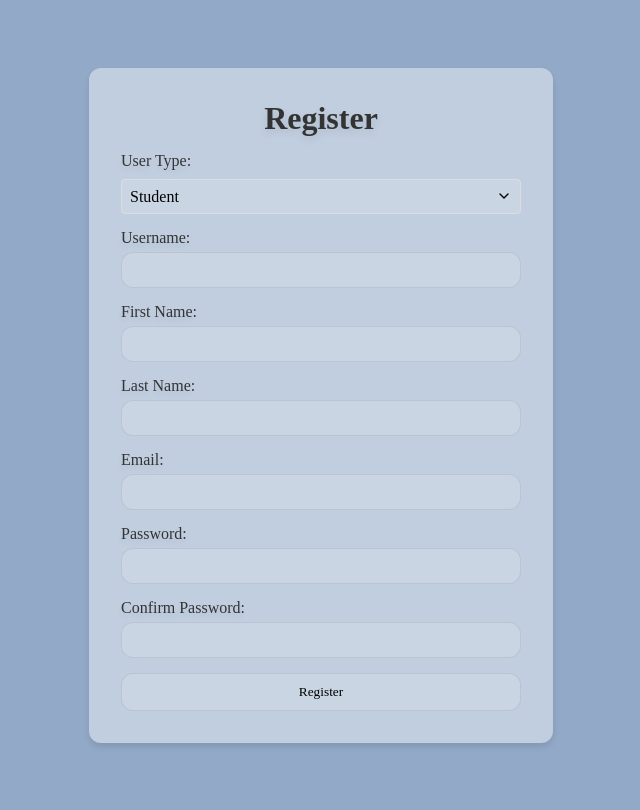
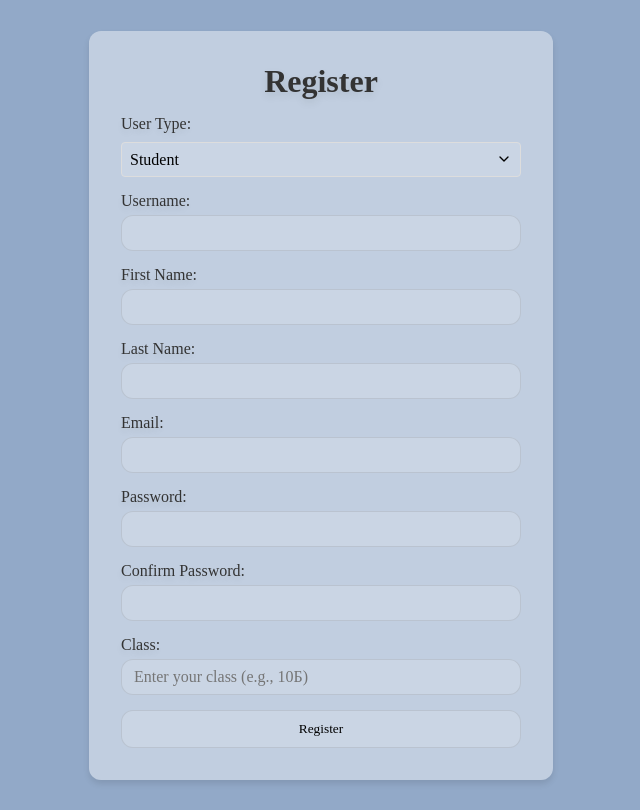
Before and after one commit to Asterix-Tech-Academy/astrix-classwork-frontend, a React (Vite) app: page /register in a window 1280 px wide. Shown: the whole page, without its empty margins (319-959 px from the left). Built offline with nearby package versions, Linux system fonts and the light colour scheme; a web font is replaced by a local one.

Commit message:
fix register request

```diff
--- a/src/backend/apiHelper.js
+++ b/src/backend/apiHelper.js
@@ -1,6 +1,5 @@
 const API_URL = 'http://localhost:8080';
 
-// Helper function for API calls
 const apiRequest = async (endpoint, method = 'GET', body = null) => {
   const headers = {
     'Content-Type': 'application/json'
--- a/src/components/Auth/Register.jsx
+++ b/src/components/Auth/Register.jsx
@@ -9,12 +9,13 @@ const Register = () => {
     username: '',
     password: '',
     confirmPassword: '',
-    userType: 'student',
+    role: 'student',
     firstName: '',
     lastName: '',
     classroom: '',
     isClassTeacher: false,
-    classTeacherOf: ''
+    classTeacherOf: '',
+    studentClass: '' // Adding new field for student's class
   });
   const [isLoading, setIsLoading] = useState(false);
   const [error, setError] = useState(null);
@@ -43,17 +44,19 @@ const Register = () => {
         email: formData.email,
         username: formData.username,
         password: formData.password,
-        userType: formData.userType,
+        role: formData.role,
         firstName: formData.firstName,
         lastName: formData.lastName
       };
 
-      if (formData.userType === 'teacher') {
+      if (formData.role === 'teacher') {
         userData.classroom = formData.classroom;
         userData.isClassTeacher = formData.isClassTeacher;
         if (formData.isClassTeacher) {
           userData.classTeacherOf = formData.classTeacherOf;
         }
+      } else if (formData.role === 'student') {
+        userData.studentClass = formData.studentClass; // Add student class to userData
       }
 
       const response = await register(userData);
@@ -76,8 +79,8 @@ const Register = () => {
         <div className="form-group">
           <label>User Type:</label>
           <select
-            name="userType"
-            value={formData.userType}
+            name="role"
+            value={formData.role}
             onChange={handleChange}
           >
             <option value="student">Student</option>
@@ -145,7 +148,21 @@ const Register = () => {
           />
         </div>
 
-        {formData.userType === 'teacher' && (
+        {formData.role === 'student' && (
+          <div className="form-group">
+            <label>Class:</label>
+            <input
+              type="text"
+              name="studentClass"
+              value={formData.studentClass}
+              onChange={handleChange}
+              placeholder="Enter your class (e.g., 10Б)"
+              required={formData.role === 'student'}
+            />
+          </div>
+        )}
+
+        {formData.role === 'teacher' && (
           <>
             <div className="form-group">
               <label>Subject/Classroom:</label>
@@ -155,7 +172,7 @@ const Register = () => {
                 value={formData.classroom}
                 onChange={handleChange}
                 placeholder="Enter your subject"
-                required={formData.userType === 'teacher'}
+                required={formData.role === 'teacher'}
               />
             </div>
 
```
